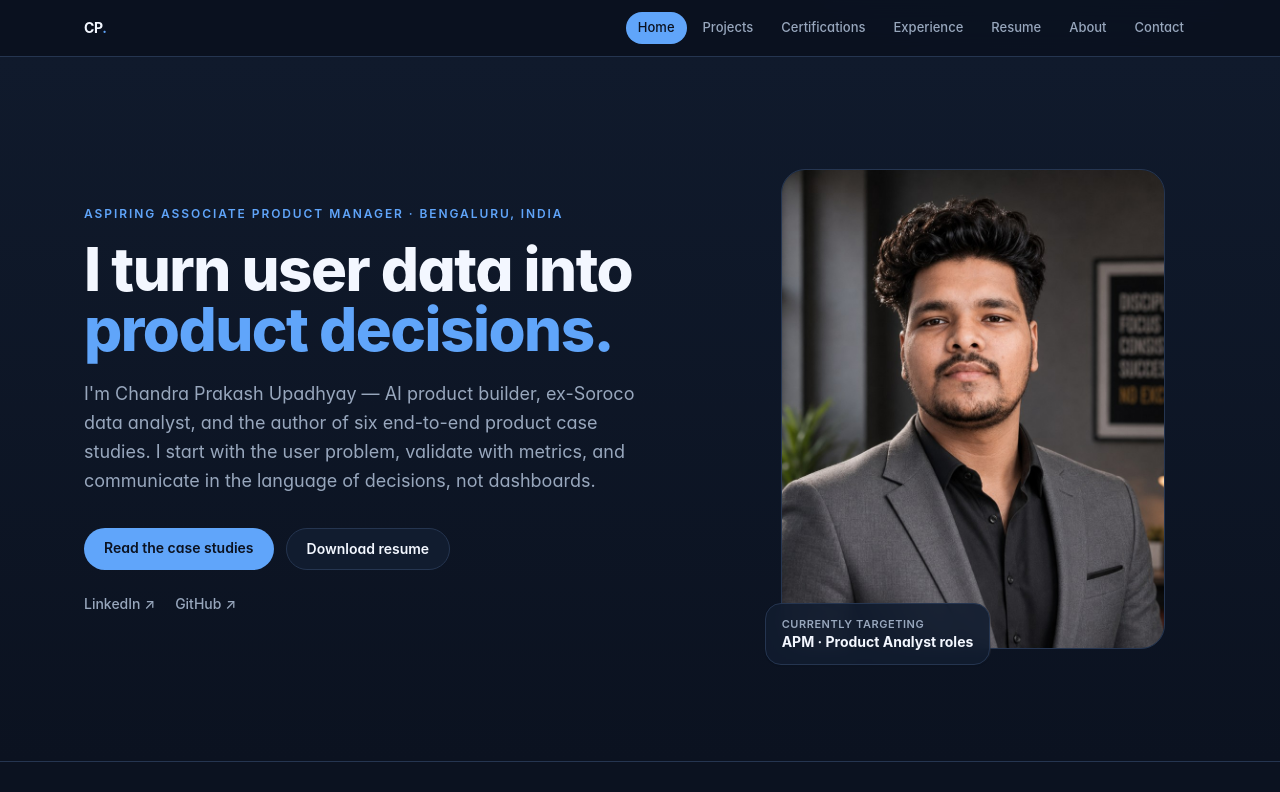
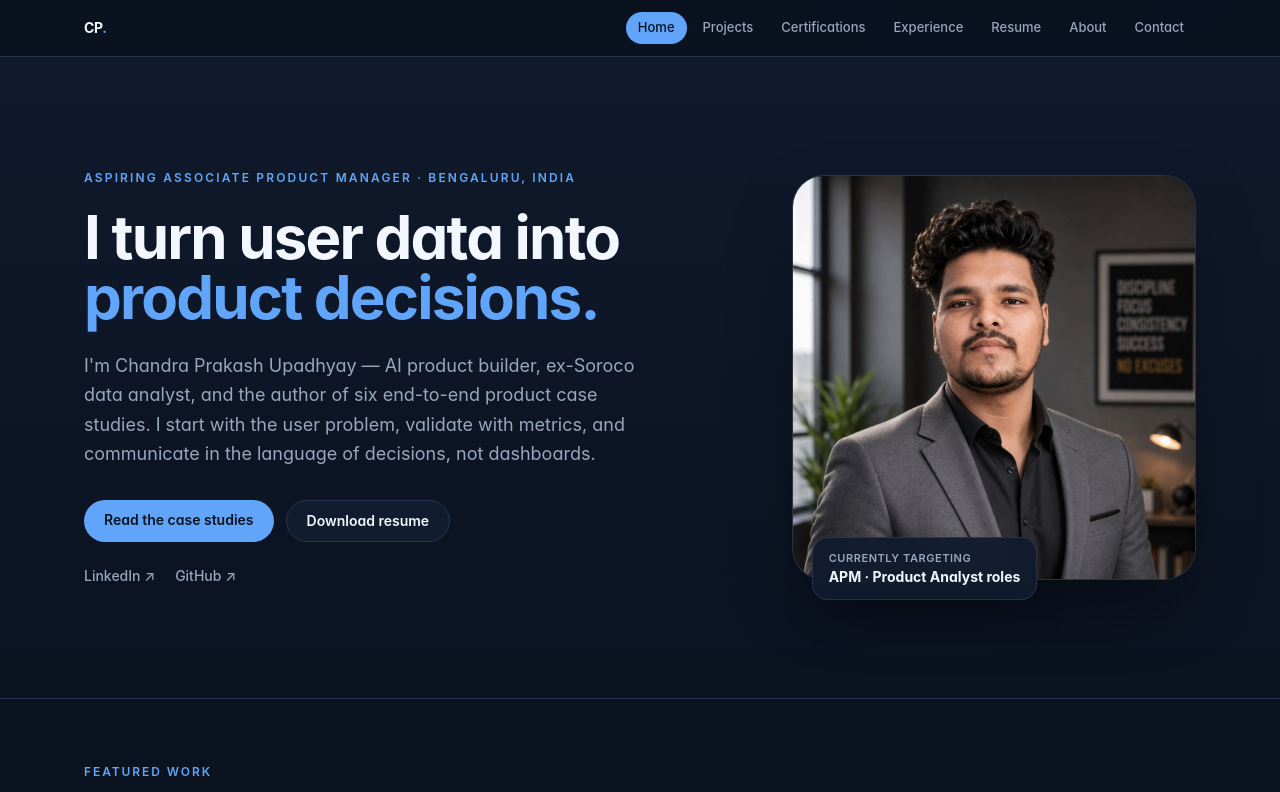
Before and after one commit to cpupadhyay/cpupadhyay.portfolio, a Next.js app in the folder chandra-portfolio/portfolio/: page / in a window 1280 px wide. Shown: the top 792 px of the page. Built offline with nearby package versions, Linux system fonts and the light colour scheme.

Commit message:
Refine portfolio hero layout

```diff
--- a/chandra-portfolio/portfolio/app/page.tsx
+++ b/chandra-portfolio/portfolio/app/page.tsx
@@ -22,16 +22,16 @@ export default function HomePage() {
     <>
       {/* Hero */}
       <section className="border-b border-line bg-[linear-gradient(180deg,#101A2C_0%,#0B1220_100%)]">
-        <div className="mx-auto grid max-w-shell grid-cols-1 items-center gap-10 px-5 py-20 sm:py-28 lg:grid-cols-[1.4fr_1fr]">
+        <div className="mx-auto grid max-w-shell grid-cols-1 items-center gap-12 px-5 py-20 sm:py-28 lg:grid-cols-[1.55fr_0.95fr]">
           <Reveal>
-            <p className="text-[12px] font-semibold uppercase tracking-[0.16em] text-accent">
+            <p className="text-[12px] font-semibold uppercase tracking-[0.18em] text-accent">
               Aspiring Associate Product Manager · Bengaluru, India
             </p>
-            <h1 className="mt-4 text-4xl font-extrabold leading-[1.08] tracking-tight sm:text-6xl">
+            <h1 className="mt-5 max-w-3xl text-4xl font-bold leading-[1.04] tracking-[-0.03em] sm:text-6xl">
               I turn user data into{" "}
               <span className="text-accent">product decisions.</span>
             </h1>
-            <p className="mt-5 max-w-xl text-lg leading-relaxed text-muted">
+            <p className="mt-6 max-w-xl text-lg leading-relaxed text-muted">
               I'm Chandra Prakash Upadhyay — AI product builder, ex-Soroco data analyst, and the
               author of six end-to-end product case studies. I start with the user problem, validate
               with metrics, and communicate in the language of decisions, not dashboards.
@@ -50,11 +50,15 @@ export default function HomePage() {
             </div>
           </Reveal>
           <Reveal delay={0.15}>
-            <div className="relative mx-auto w-full max-w-sm">
-              <div className="aspect-[4/5] w-full overflow-hidden rounded-3xl border border-line bg-accent-soft">
-                <img src="/profile.jpg" alt="Chandra Prakash Upadhyay" className="h-full w-full object-cover object-top" />
+            <div className="relative mx-auto w-full max-w-md">
+              <div className="overflow-hidden rounded-[2rem] border border-white/10 bg-[#111C2F] shadow-[0_30px_80px_-30px_rgba(0,0,0,0.65)]">
+                <img
+                  src="/profile.jpg"
+                  alt="Chandra Prakash Upadhyay"
+                  className="block h-auto w-full object-contain"
+                />
               </div>
-              <div className="absolute -bottom-4 -left-4 rounded-2xl border border-line bg-[#111C2F]/90 px-4 py-3 shadow-sm backdrop-blur">
+              <div className="absolute -bottom-5 left-5 rounded-2xl border border-white/10 bg-[#111C2F]/95 px-4 py-3 shadow-[0_18px_40px_-18px_rgba(0,0,0,0.6)] backdrop-blur">
                 <p className="text-[11px] font-semibold uppercase tracking-wider text-muted">Currently targeting</p>
                 <p className="text-sm font-bold text-ink">APM · Product Analyst roles</p>
               </div>
```
